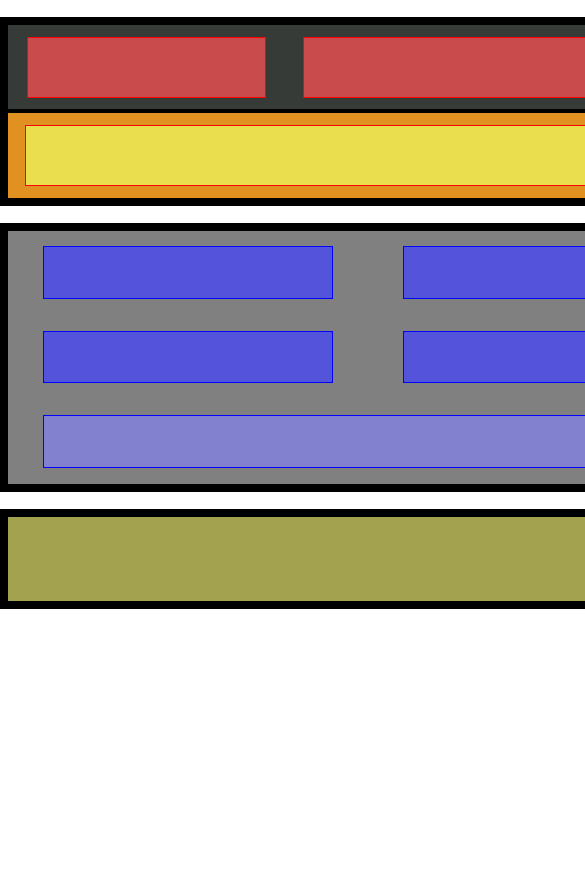
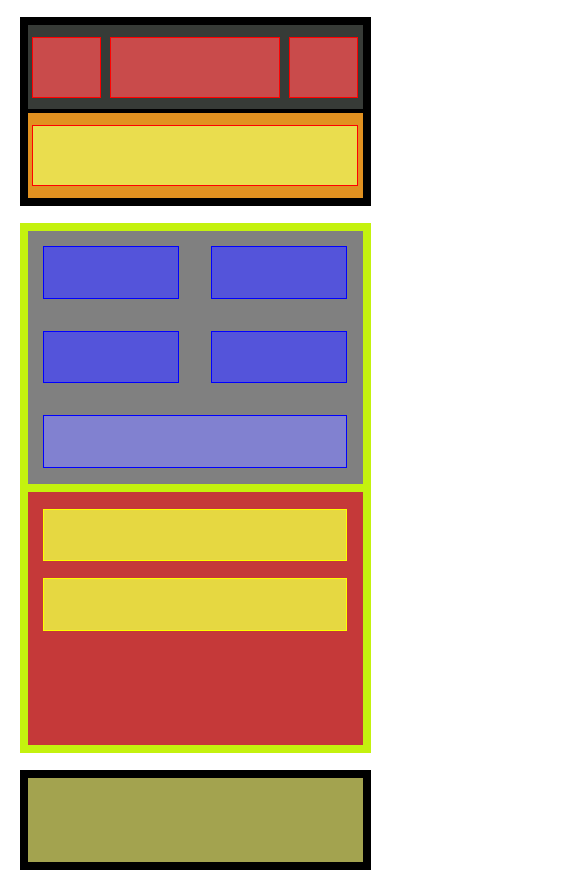
Before and after one commit to Cristian-Moller/ITAcademy, a plain HTML site: page S1.HTMLyCSS/index.html in a window 390 px wide. Shown: the top 887 px of the page, 585 px wide, since content can reach past the window. Before the commit the page ends 844 px from the top, so only its background shows below. Drawn offline with Linux system fonts and the light colour scheme.

Commit message:
Sprint 1 - Nivel 1 - Ejercicio 2

```diff
--- a/S1.HTMLyCSS/style.css
+++ b/S1.HTMLyCSS/style.css
@@ -99,3 +99,110 @@ footer{
     margin-top: 2vh;
     background-color: rgb(163, 163, 79);
 }
+
+
+
+@media screen and (max-width: 1200px) {
+    body {
+        width: 90%;
+        margin: 0 auto;
+        margin-top: 2vh;
+        display: flex;
+        flex-wrap: wrap;
+    }
+    header{
+        border: 8px black solid;
+        border-bottom: 2px black solid;
+        width: 100%;
+        height: 10vh;
+        background-color: rgb(55, 59, 55);
+        display: flex;
+        justify-content: space-around;
+        align-items: center;
+    }
+    #one{
+        border: 1px red solid;
+        width: 20%;
+        height: 70%;
+        background-color: rgb(201, 75, 75);
+    }
+    #two{
+        border: 1px red solid;
+        width: 50%;
+        height: 70%;
+        background-color: rgb(201, 75, 75);
+    }
+    #three{
+        border: 1px red solid;
+        width: 20%;
+        height: 70%;
+        background-color: rgb(201, 75, 75);
+    }
+    nav{
+        border: 8px black solid;
+        border-top: 2px black solid;
+        width: 100%;
+        height: 10vh;
+        display: flex;
+        justify-content: center;
+        align-items: center;
+        background-color: rgb(225, 145, 32);
+    }
+    #four{
+        border: 1px red solid;
+        width: 97%;
+        height: 70%;
+        background-color: rgb(234, 221, 78);
+    }
+    article{
+        border: 8px rgb(196, 242, 14) solid;
+        border-bottom: 4px rgb(196, 242, 14) solid;
+        width: 100%;
+        height: 30vh;
+        margin-top: 2vh;
+        background-color: gray;
+        display: flex;
+        flex-wrap: wrap;
+        align-items: center;
+        justify-content: space-around;
+    }
+    .news{
+        border: 1px blue solid;
+        width: 40%;
+        height: 20%;
+        background-color: rgb(84, 84, 218);
+    }
+    .last-news{
+        border: 1px blue solid;
+        width: 90%;
+        height: 20%;
+        background-color: rgb(129, 129, 208);
+    }
+    aside{
+        border: 8px rgb(196, 242, 14) solid;
+        border-top: 4px rgb(196, 242, 14) solid;
+        width: 100%;
+        height: 30vh;
+        margin-top: 0;
+        background-color: rgb(197, 57, 57);
+        display: flex;
+        flex-wrap: wrap;
+        justify-content: center;
+        align-content: flex-start;
+    }
+    .publicity{
+        border: 1px yellow solid;
+        width: 90%;
+        height: 20%;
+        margin-top: 2vh;
+        background-color: rgb(230, 216, 65);
+    }
+    footer{
+        border: 8px black solid;
+        width: 100%;
+        height: 10vh;
+        margin-top: 2vh;
+        margin-bottom: 2vh;
+        background-color: rgb(163, 163, 79);
+    }
+}
```
Also changed, not shown: 1 other file.
